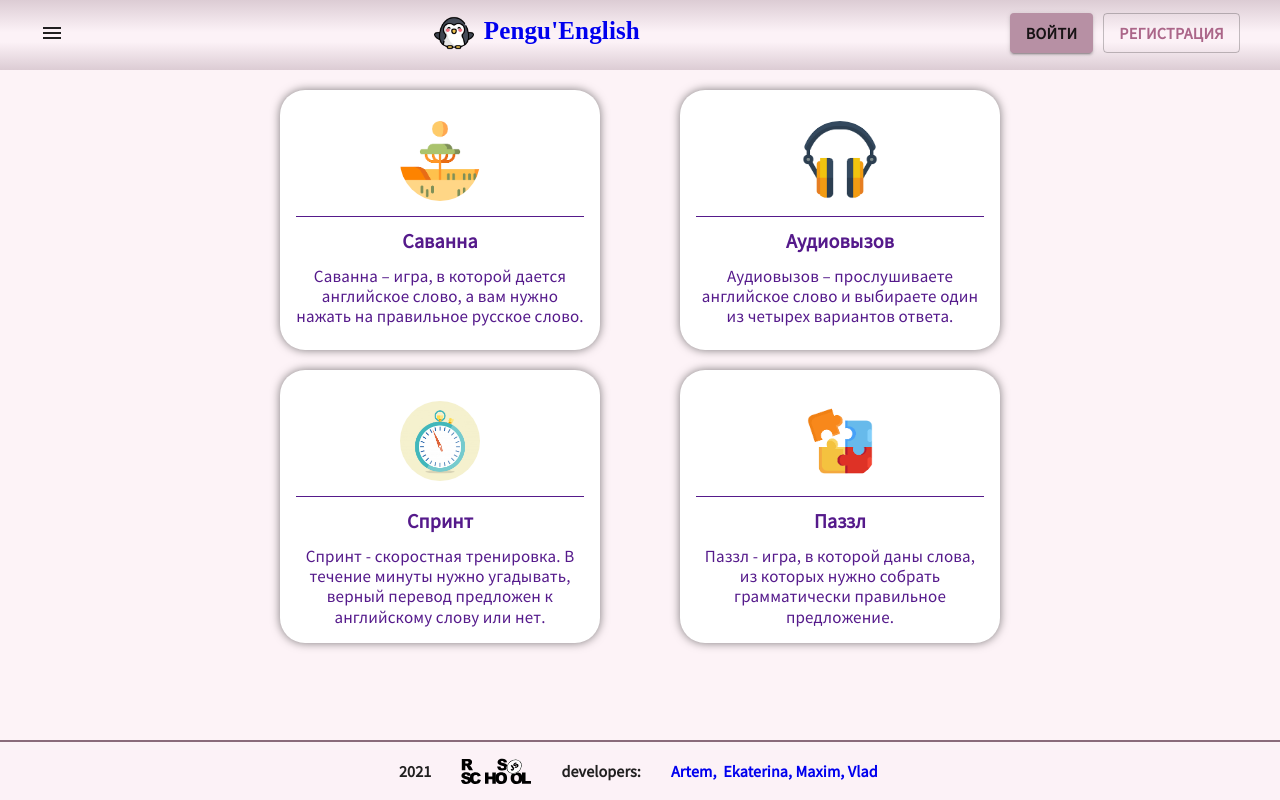
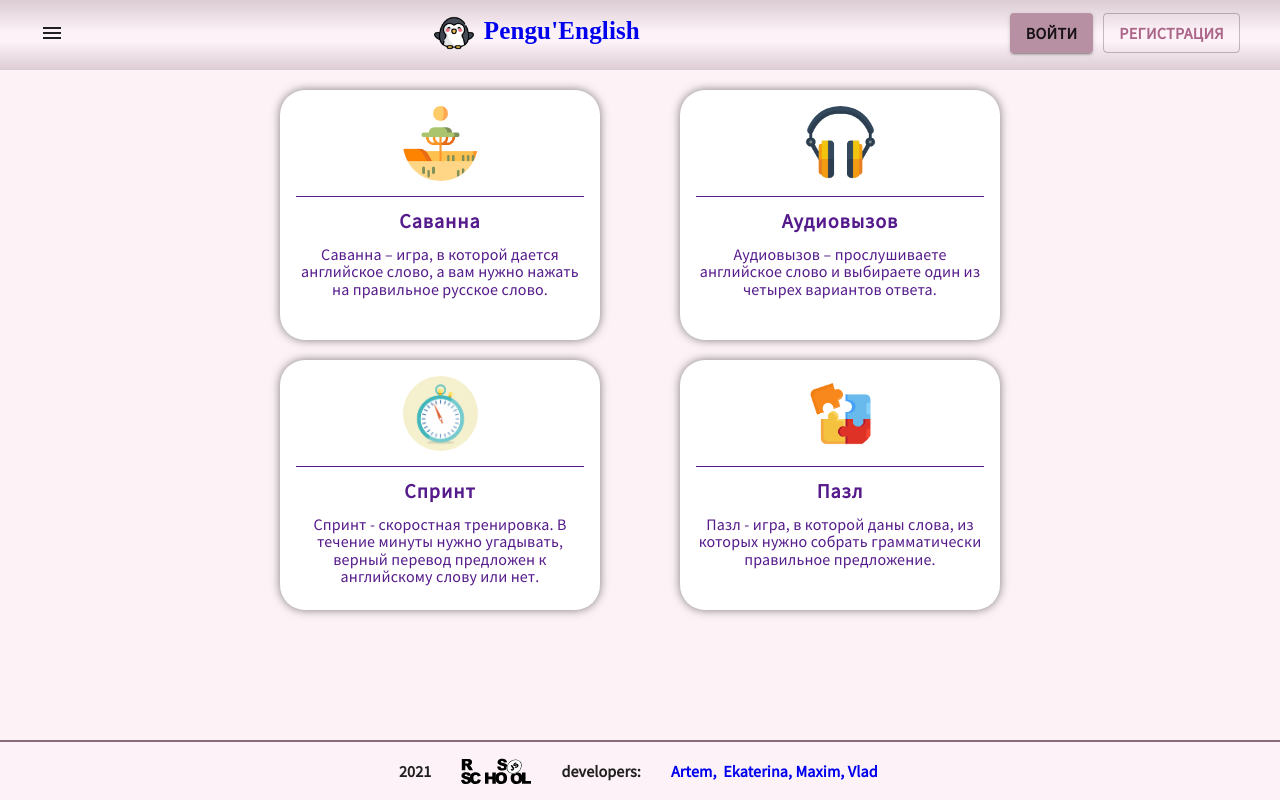
Before and after one commit to spytni1212/rslang, a React (Create React App) app: page /games in a window 1280 px wide. Built offline with nearby package versions, Linux system fonts and the light colour scheme; a web font is replaced by a local one.

Commit message:
feat: change game results and main page styles, remove unnecessary code

```diff
--- a/src/App.css
+++ b/src/App.css
@@ -4,6 +4,11 @@
   box-sizing: border-box;
   font-family: 'Source Sans Pro', sans-serif;
   font-size: 16px;
+}
+h2 {
+  color: #551a8b;
+  font-size: 23px;
+  letter-spacing: 1px;
 }
 .app {
   display: flex;
@@ -18,6 +23,6 @@
 .contentContainer {
   position: relative;
   flex-grow: 1;
-  padding: 0 20px;
+  padding: 20px;
   background: #fdf3f7;
 }
--- a/src/component/Book/BookNavigation/BookNavigation.jsx
+++ b/src/component/Book/BookNavigation/BookNavigation.jsx
@@ -22,7 +22,7 @@ import s from './BookNavigation.module.css'
 const useStyles = makeStyles({
     title: {
         fontFamily: "'Kiwi Maru', serif",
-        fontSize: '20px',
+        fontSize: '19px',
     },
     img: {
         width: '40px'
--- a/src/component/Games/Games.jsx
+++ b/src/component/Games/Games.jsx
@@ -23,9 +23,9 @@ const Games = () => {
             link: '/games/sprint'
         },
         game4: {
-            name: 'Паззл',
+            name: 'Пазл',
             picture: './img/Games/Puzzle.jpg',
-            description: 'Паззл - игра, в которой даны слова, из которых нужно собрать грамматически правильное предложение.',
+            description: 'Пазл - игра, в которой даны слова, из которых нужно собрать грамматически правильное предложение.',
             link: '/games/authorGame'
         }
     }
--- a/src/component/Games/Games.module.css
+++ b/src/component/Games/Games.module.css
@@ -30,19 +30,19 @@
     flex-direction: column;
     align-items: center;
     border-radius: 25px;
-    margin: 20px 0 0;
+    margin-bottom: 20px;
     padding: 1em;
     background-color: #fff;
     justify-content: flex-start;
-    min-height: 260px;
+    min-height: 250px;
     box-shadow: 0 0 10px rgb(0 0 0 / 50%);
 }
 
 .gameIcon {
-    width: 80px;
-    height: 80px;
+    width: 75px;
+    height: 75px;
     border-radius: 50%;
-    margin: 15px auto;
+    margin: 0 auto 15px;
 }
 
 .gamePicture {
@@ -66,10 +66,9 @@
 }
 
 .description {
-    font-size: 17px;
     color: #551A8B;
     text-align: center;
-    line-height: 1.2;
+    line-height: 1.1;
 }
 
 @media (max-width: 900px) {
--- a/src/component/Games/Savanna/EndOfGame.jsx
+++ b/src/component/Games/Savanna/EndOfGame.jsx
@@ -33,6 +33,8 @@ const useStyles = makeStyles((theme) => ({
 
 export default function EndOfGamePopUp(props) {
   const classes = useStyles();
+  console.log(props.correctWords)
+  console.log(props.wrongWords)
 
   return (
     <Box className={classes.popUp}>
--- a/src/component/Games/Savanna/Savannah.jsx
+++ b/src/component/Games/Savanna/Savannah.jsx
@@ -120,25 +120,27 @@ const Savannah = (props) => {
     const handleCheck = (e) => {
         let currentButton;
         if (e.type !== 'click') {
-            console.log(Array.from(buttonsContainer.current.children))
             const pressedButton = Array.from(buttonsContainer.current.children).filter(
                 (child) => child.dataset.index === e.key,
             );
             [currentButton] = pressedButton;
         } else {
-        currentButton = e.target
+            currentButton = e.target
         }
-        console.log( translationToCheck)
-        console.log(currentButton)
 
-        const wordClicked = currentButton.dataset.id
+        const wordClicked = currentButton.dataset.word
+        const wordId = currentButton.dataset.id
+        const wordToSend = {
+            id: wordId,
+            word: wordClicked,
+        }
         if (wordClicked === translationToCheck) {
             currentButton.classList.add(classes.correct)
             setPoints(prev => prev + 10)
-            props.setCorrectWords(wordClicked)
+            props.setCorrectWords(wordToSend)
         } else {
             currentButton.classList.add(classes.wrong)
-            props.setWrongWords(wordClicked)
+            props.setWrongWords(wordToSend)
         }
         setButtonDisabled(false)
         setStep(prev => prev + 1)
@@ -198,8 +200,9 @@ const Savannah = (props) => {
                             <button
                                 key={index}
                                 className={classes.word}
-                                data-id={wordsArray[randomNumber].wordTranslate}
-                                data-index={index+1}
+                                data-word={wordsArray[randomNumber].wordTranslate}
+                                data-id={wordsArray[randomNumber].id}
+                                data-index={index + 1}
                                 onClick={handleCheck}
                                 disabled={!buttonDisabled}
                             >
@@ -219,7 +222,13 @@ const Savannah = (props) => {
             </Box>
             <Modal
                 isOpen={open}
-                children={<EndOfGame points={points} handleClose={handleClose} />}
+                children={
+                    <EndOfGame
+                        points={points}
+                        handleClose={handleClose}
+                        correctWords={props.correctWords}
+                        wrongWords={props.wrongWords}
+                />}
             />
         </Box>
     )
--- a/src/component/Games/style.css
+++ b/src/component/Games/style.css
@@ -1,7 +1,5 @@
 .levelsTitle {
     text-align: center;
-    margin: 20px;
+    margin: 0 0 20px;
     color: #6d0cbb;
-    letter-spacing: 1px;
-    font-size: 1.8em;
 }
--- a/src/component/Main/Authors.module.css
+++ b/src/component/Main/Authors.module.css
@@ -6,8 +6,8 @@
     max-width: 900px;
     display: flex;
     flex-wrap: wrap;
-    justify-content: space-around;
-    column-gap: 50px;
+    justify-content: center;
+    column-gap: 30px;
 }
 
 .personContainer {
--- a/src/component/Main/Main.jsx
+++ b/src/component/Main/Main.jsx
@@ -6,7 +6,7 @@ const Main = () => {
     return (
         <div>
             <div className={`wrapper ${s.wrapper}`}>
-                <h2 style={{marginTop: '20px', color: '#551a8b'}}>НЕКОГДА ОБЪЯСНЯТЬ, БЫСТРЕЕ УЧИ АНГЛИЙСКИЙ!</h2>
+                <h2>НЕКОГДА ОБЪЯСНЯТЬ, БЫСТРЕЕ УЧИ АНГЛИЙСКИЙ!</h2>
                 <div className={s.promoContainer}>
                     <div className={s.videoContainer}>
                         video(photo)
--- a/src/component/Main/Main.module.css
+++ b/src/component/Main/Main.module.css
@@ -2,7 +2,7 @@
     display: flex;
     flex-direction: column;
     align-items: center;
-    row-gap: 40px;
+    row-gap: 30px;
 }
 
 .promoContainer {
--- a/src/component/UIKit/GameResults/GameResults.module.css
+++ b/src/component/UIKit/GameResults/GameResults.module.css
@@ -1,15 +1,15 @@
 .finalScore {
     margin-top: 10px;
-    font-size: 48px;
+    font-size: 25px;
 }
 
 .knowWords {
-    font-size: 30px;
-    color: #00ff00;
+    font-size: 18px;
+    color: #3ea83e;
 }
 
 .unknowWords {
-    font-size: 30px;
+    font-size: 18px;
     color: #ff0000;
 }
 
@@ -19,7 +19,6 @@
 
 .resultTable td {
     padding: 0 20px;
-    font-size: 24px;
     width: 0%;
     text-align: center;
 }
@@ -30,7 +29,8 @@
 
 .beginAgainButton {
     margin: 20px 0;
-    font-size: 36px;
+    padding:10px;
+    font-size: 20px;
     border-radius: 15px;
     background-color: #bea6d09e;
     outline: none;
@@ -51,19 +51,10 @@
 @media (max-width: 1000px) {
     .resultTable td {
         padding: 0 10px;
-        font-size: 18px;
     }
 }
 
 @media (max-width: 767px) {
-    .finalScore {
-        font-size: 30px;
-    }
-
-    .knowWords, .unknowWords {
-        font-size: 22px;
-    }
-
     .resultTable td:nth-child(4) {
         width: 15%;
     }
@@ -75,6 +66,5 @@
 
     .beginAgainButton {
         margin: 10px 10px;
-        font-size: 30px;
     }
 }
--- a/src/component/UIKit/Modal/Modal.module.css
+++ b/src/component/UIKit/Modal/Modal.module.css
@@ -10,6 +10,8 @@
 }
 
 .modalContainer {
+  height: 600px;
+  overflow-y: scroll;
   width: 50%;
   background-color: white;
   position: absolute;
```
